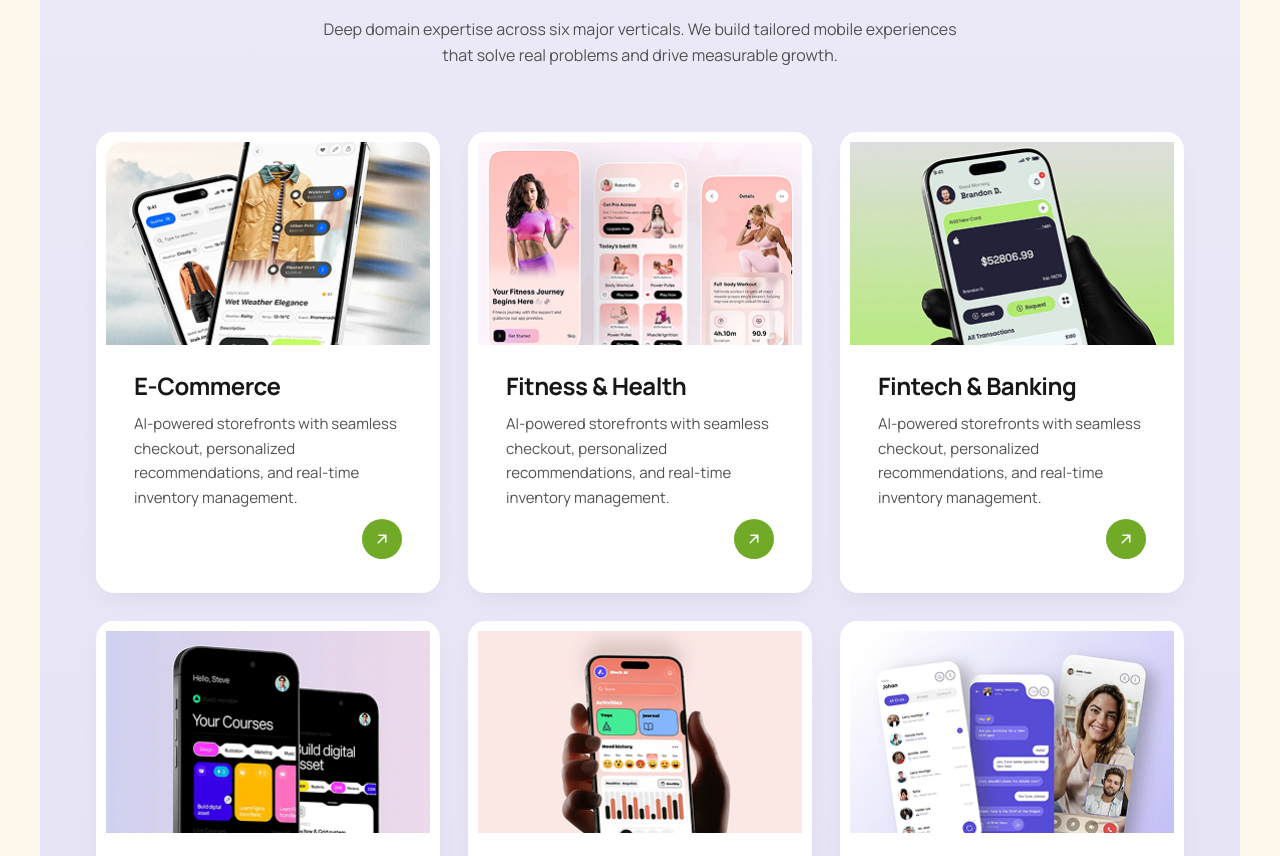
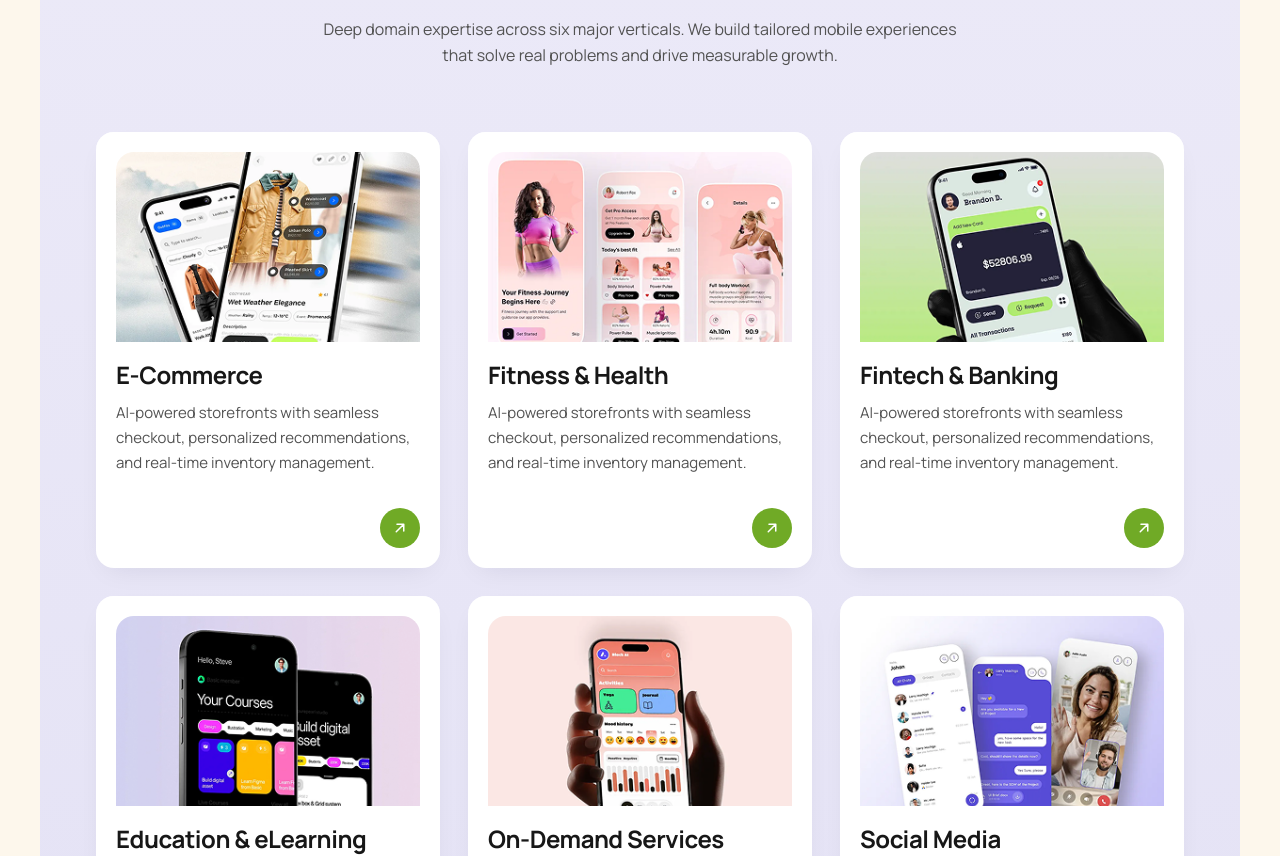
Before and after one commit to stahaali/apps-labs, a Next.js app: page / in a window 1280 px wide. Shown: the part 882-1738 px from the top of the page. Built offline with nearby package versions, Linux system fonts and the light colour scheme.

Commit message:
changes updated

```diff
--- a/components/ClientLogosSection/ClientLogos.module.css
+++ b/components/ClientLogosSection/ClientLogos.module.css
@@ -28,23 +28,3 @@ section.clientLogos {
   width: 100%;
   object-fit: contain;
 }
-
-/* iPad / tablet 768–1023px: logo images 70% of card */
-@media (min-width: 768px) and (max-width: 1023px) {
-  .logoImage768 {
-    width: 70% !important;
-    max-width: 70% !important;
-    max-height: none !important;
-    height: auto !important;
-  }
-}
-
-/* iPad Pro ~1024–1199px: logo marks scale to 80% of card */
-@media (min-width: 1024px) and (max-width: 1199px) {
-  .logoImageIpad {
-    width: 80% !important;
-    max-width: 80% !important;
-    max-height: none !important;
-    height: auto !important;
-  }
-}
--- a/components/ClientLogosSection/ClientLogosSection.js
+++ b/components/ClientLogosSection/ClientLogosSection.js
@@ -30,7 +30,7 @@ function LogoCard({ src, name }) {
         width={220}
         height={100}
         sizes="(max-width: 767px) 40vw, 140px"
-        className={`min-w-0 h-auto w-[80%] max-w-[80%] object-contain object-center min-[768px]:w-auto min-[768px]:max-h-10 min-[768px]:max-w-[min(108px,18vw)] lg:max-w-[120px] ${styles.logoImage768} ${styles.logoImageIpad}`}
+        className="min-w-0 h-auto w-[60%] max-w-[60%] object-contain object-center"
       />
     </div>
   );
--- a/components/ContactFooterSection/ContactFooterSection.js
+++ b/components/ContactFooterSection/ContactFooterSection.js
@@ -115,26 +115,36 @@ export default function ContactFooterSection() {
 
             <form className={styles.form} action="#" method="post">
               <div className={styles.row2}>
-                <label className={styles.field}>
-                  <span className={styles.srOnly}>Full name</span>
+                <label className={`${styles.field} ${styles.nameFieldFirst}`}>
+                  <span className={styles.srOnly}>First name</span>
                   <input
                     className={styles.input}
-                    name="name"
-                    placeholder="Your Name"
-                    autoComplete="name"
+                    name="firstName"
+                    placeholder="First Name"
+                    autoComplete="given-name"
                   />
                 </label>
-                <label className={styles.field}>
-                  <span className={styles.srOnly}>Email</span>
+                <label className={`${styles.field} ${styles.nameFieldLast}`}>
+                  <span className={styles.srOnly}>Last name</span>
                   <input
                     className={styles.input}
-                    name="email"
-                    placeholder="Email"
-                    type="email"
-                    autoComplete="email"
+                    name="lastName"
+                    placeholder="Last Name"
+                    autoComplete="family-name"
                   />
                 </label>
               </div>
+
+              <label className={styles.field}>
+                <span className={styles.srOnly}>Email</span>
+                <input
+                  className={styles.input}
+                  name="email"
+                  placeholder="Email"
+                  type="email"
+                  autoComplete="email"
+                />
+              </label>
 
               <label className={styles.field}>
                 <span className={styles.srOnly}>Phone number</span>
--- a/components/ContactFooterSection/ContactFooterSection.module.css
+++ b/components/ContactFooterSection/ContactFooterSection.module.css
@@ -156,7 +156,7 @@
 
 .cardTitle {
   margin: 0 0 6px;
-  font-size: var(--site-title-size);
+  font-size: 30px;
   font-weight: 700;
   line-height: 1.12;
   letter-spacing: -0.02em;
@@ -165,7 +165,7 @@
 .cardSub {
   margin: 0 0 16px;
   color: rgba(255, 255, 255, 0.7);
-  font-size: 12.5px;
+  font-size: 16px;
   line-height: 1.6;
 }
 
@@ -180,6 +180,17 @@
   gap: 10px;
 }
 
+/* Match reference: Last Name left, First Name right on 2-col; DOM First→Last for single-column stack */
+@media (min-width: 521px) {
+  .nameFieldLast {
+    order: 1;
+  }
+
+  .nameFieldFirst {
+    order: 2;
+  }
+}
+
 .field {
   display: grid;
 }
@@ -189,11 +200,18 @@
   width: 100%;
   border-radius: 999px;
   background: rgba(255, 255, 255, 0.06);
-  border: none;
+  border: 1px solid rgba(180, 190, 220, 0.22);
   color: rgba(255, 255, 255, 0.9);
   outline: none;
-  padding: 12px 12px;
+  padding: 12px 16px;
   font-size: 13px;
+}
+
+.input:focus,
+.input:focus-visible,
+.textarea:focus,
+.textarea:focus-visible {
+  border-color: rgba(200, 210, 240, 0.45);
 }
 
 .textarea {
--- a/components/IndustrySolutionsSection/IndustrySolutionsSection.js
+++ b/components/IndustrySolutionsSection/IndustrySolutionsSection.js
@@ -97,7 +97,9 @@ export default function IndustrySolutionsSection() {
               key={card.title}
               className={`relative flex min-h-[420px] flex-col overflow-hidden ${styles.card}`}
             >
-              <div className="relative aspect-[16/10] w-full shrink-0 bg-white">
+              <div
+                className={`relative aspect-[16/10] w-full shrink-0 bg-white ${styles.cardMedia}`}
+              >
                 <Image
                   src={card.image}
                   alt=""
@@ -106,7 +108,9 @@ export default function IndustrySolutionsSection() {
                   sizes="(max-width: 768px) 100vw, (max-width: 1200px) 50vw, 33vw"
                 />
               </div>
-              <div className="relative flex flex-1 flex-col p-6 pb-[4.25rem] sm:p-7 sm:pb-[4.5rem]">
+              <div
+                className={`relative flex flex-1 flex-col ${styles.cardBody}`}
+              >
                 <h3 className={`text-neutral-900 ${styles.cardTitle}`}>
                   {card.title}
                 </h3>
@@ -115,7 +119,7 @@ export default function IndustrySolutionsSection() {
                 </p>
                 <Link
                   href="#"
-                  className={`absolute bottom-5 right-5 sm:bottom-6 sm:right-7 ${styles.arrowBtn}`}
+                  className={`absolute bottom-0 right-0 ${styles.arrowBtn}`}
                   aria-label={`Learn more about ${card.title}`}
                 >
                   <ArrowIcon />
--- a/components/IndustrySolutionsSection/IndustrySolutionsSection.module.css
+++ b/components/IndustrySolutionsSection/IndustrySolutionsSection.module.css
@@ -17,12 +17,36 @@
 }
 
 .card {
+  --card-radius: 18px;
+  --card-pad: 20px;
   background-color: #ffffff;
-  padding: 10px;
-  border-radius: 18px;
+  padding: var(--card-pad);
+  border-radius: var(--card-radius);
+  overflow: hidden;
   box-shadow:
     0 1px 0 rgba(255, 255, 255, 0.85) inset,
     0 10px 28px -12px rgba(15, 23, 42, 0.1);
+}
+
+/* Card images: only top corners rounded, fixed 18px */
+.cardMedia {
+  width: 100%;
+  overflow: hidden;
+  border-radius: 18px 18px 0 0;
+}
+
+/* No horizontal padding; 20px below image; room for arrow */
+.cardBody {
+  padding-top: 20px;
+  padding-left: 0;
+  padding-right: 0;
+  padding-bottom: 4.25rem;
+}
+
+@media (min-width: 640px) {
+  .cardBody {
+    padding-bottom: 4.5rem;
+  }
 }
 
 .arrowBtn {
```
